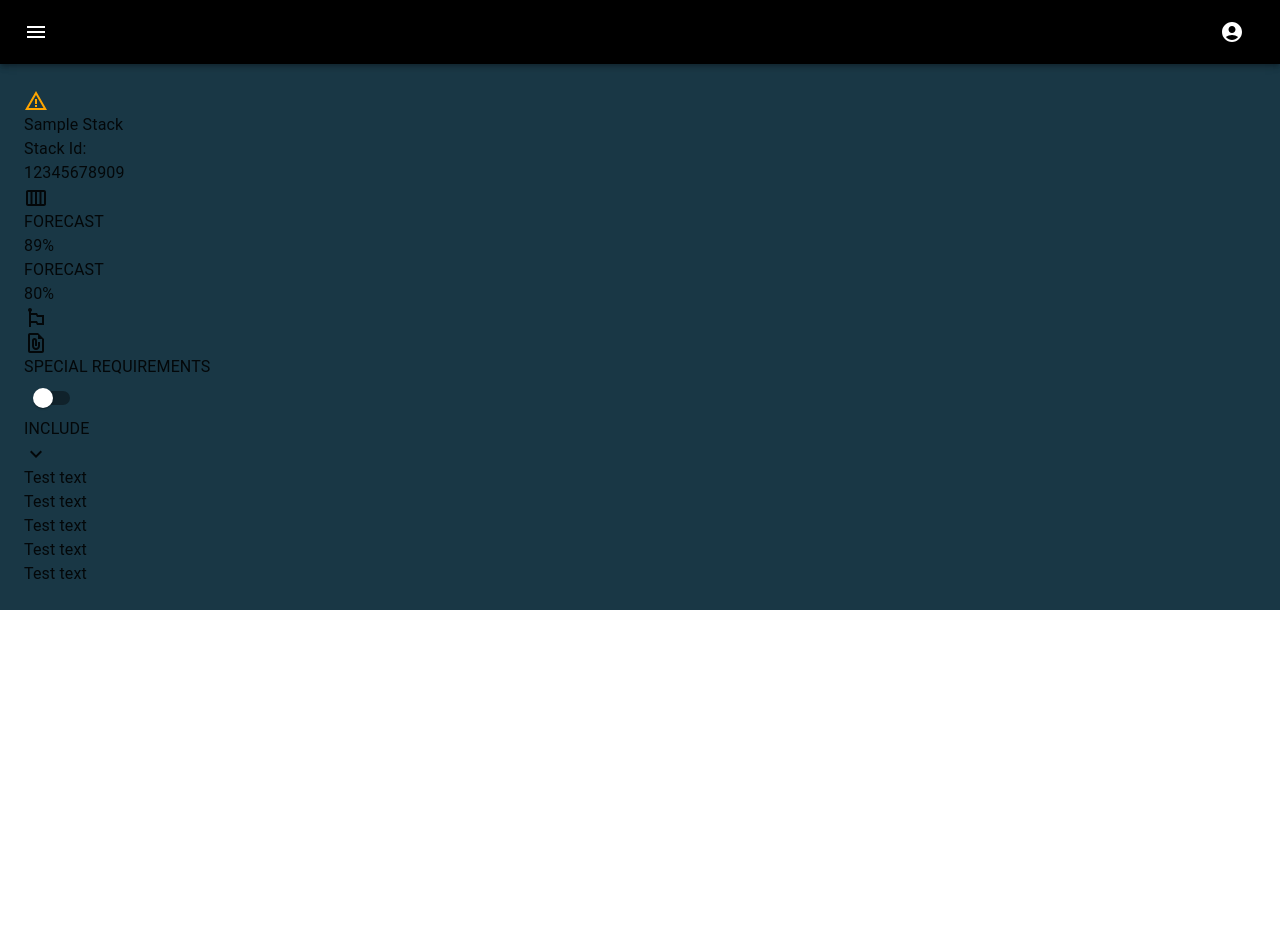
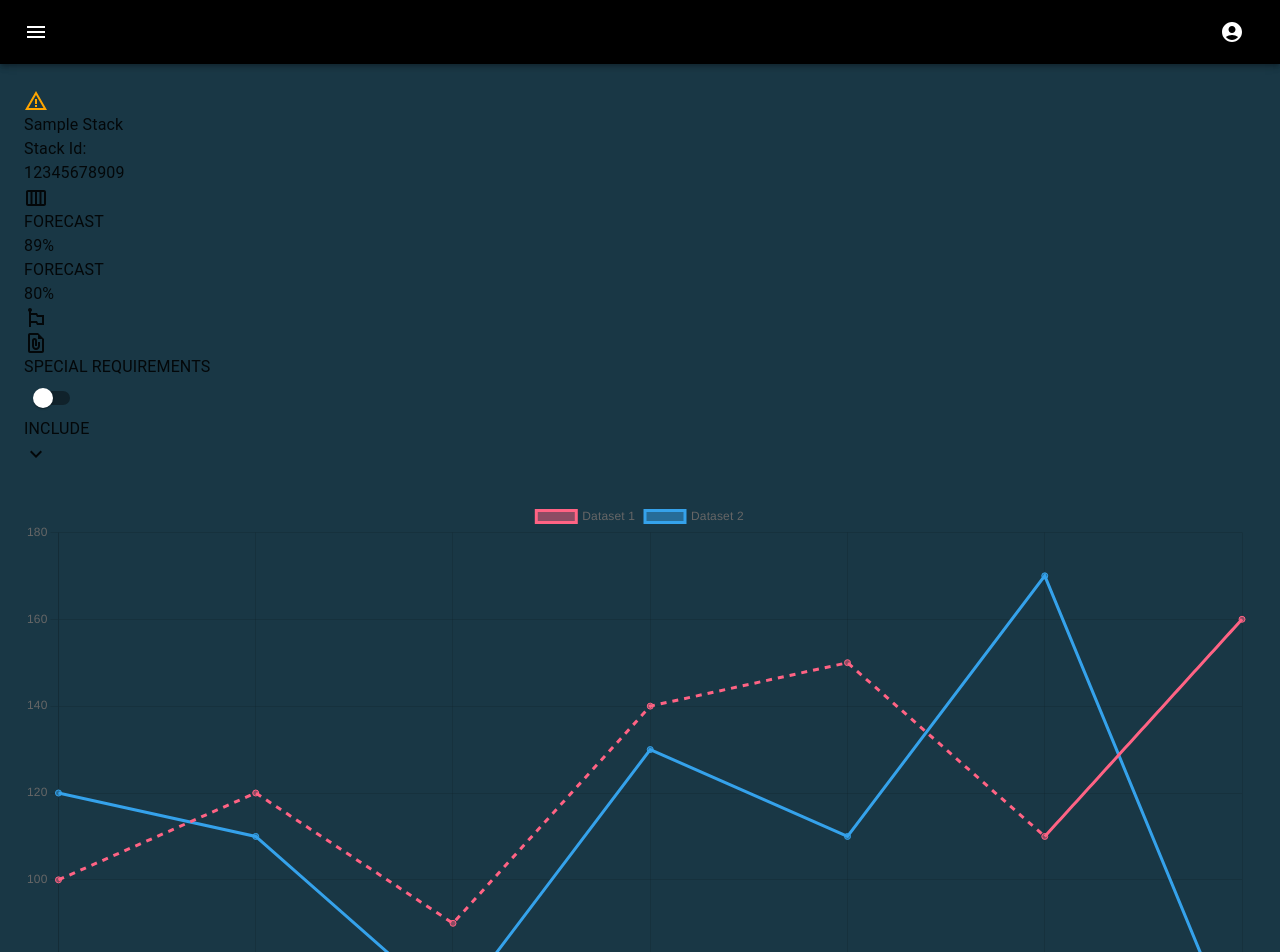
Before and after one commit to thegautamrohit/bcg-assignment, a Next.js app: page /details in a window 1280 px wide. Shown: the top 952 px of the page. Before the commit the page ends 800 px from the top, so only its background shows below. Built offline with nearby package versions, Linux system fonts and the light colour scheme.

Commit message:
chart component

```diff
--- /dev/null
+++ b/src/Components/DetailsPage/HeroComponent/Chart.js
@@ -0,0 +1,71 @@
+import React, { useEffect } from "react";
+import {
+  Chart as ChartJS,
+  CategoryScale,
+  LinearScale,
+  PointElement,
+  LineElement,
+  Title,
+  Tooltip,
+  Legend,
+} from "chart.js";
+import { Line } from "react-chartjs-2";
+
+ChartJS.register(
+  CategoryScale,
+  LinearScale,
+  PointElement,
+  LineElement,
+  Title,
+  Tooltip,
+  Legend
+);
+
+export const options = {
+  responsive: true,
+  plugins: {
+    legend: {
+      position: "top",
+    },
+    title: {
+      display: true,
+      text: "",
+    },
+  },
+};
+
+const labels = ["January", "February", "March", "April", "May", "June", "July"];
+
+const dash = (ctx, value) => (ctx?.p0DataIndex < 5 ? value : [6, 0]);
+
+export const data = {
+  labels,
+  datasets: [
+    {
+      label: "Dataset 1",
+      data: [100, 120, 90, 140, 150, 110, 160],
+      borderColor: "rgb(255, 99, 132)",
+      backgroundColor: "rgba(255, 99, 132, 0.5)",
+      segment: {
+        borderDash: (ctx) => dash(ctx, [6, 6]) || [6, 0],
+      },
+      tension: 0,
+    },
+    {
+      label: "Dataset 2",
+      data: [120, 110, 70, 130, 110, 170, 60],
+      borderColor: "rgb(53, 162, 235)",
+      backgroundColor: "rgba(53, 162, 235, 0.5)",
+    },
+  ],
+};
+
+const ChartComponent = () => {
+  return (
+    <div>
+      <Line options={options} data={data} />
+    </div>
+  );
+};
+
+export default ChartComponent;
--- a/src/Components/DetailsPage/HeroComponent/HeroComponent.js
+++ b/src/Components/DetailsPage/HeroComponent/HeroComponent.js
@@ -1,16 +1,21 @@
 import React from "react";
 import Box from "@mui/material/Box";
 import Header from "./Header";
+import ChartComponent from "./Chart";
 
 function HeroComponent() {
+  const data = [
+    { label: "Jan", value: 10, isDotted: false },
+    { label: "Feb", value: 15, isDotted: false },
+    { label: "Mar", value: 12, isDotted: true }, // This segment will be dotted
+    { label: "Apr", value: 18, isDotted: false },
+    { label: "May", value: 16, isDotted: false },
+  ];
+
   return (
     <div>
       <Header />
-      <h1>Test text</h1>
-      <h1>Test text</h1>
-      <h1>Test text</h1>
-      <h1>Test text</h1>
-      <h1>Test text</h1>
+      <ChartComponent data={data} />
     </div>
   );
 }
--- a/src/pages/details/index.js
+++ b/src/pages/details/index.js
@@ -9,9 +9,11 @@ import theme from "./theme";
 
 function Index() {
   return (
-    <ThemeProvider theme={theme}>
-      <DetailsPage />
-    </ThemeProvider>
+    <>
+      <ThemeProvider theme={theme}>
+        <DetailsPage />
+      </ThemeProvider>
+    </>
   );
 }
 
```
Also changed, not shown: package.json (+11 -4 lines), 1 other file (tests, documents, lock files or other folders).
